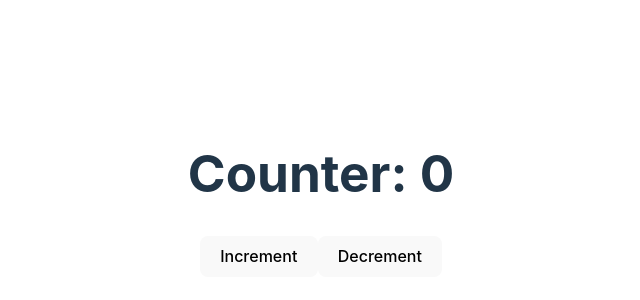
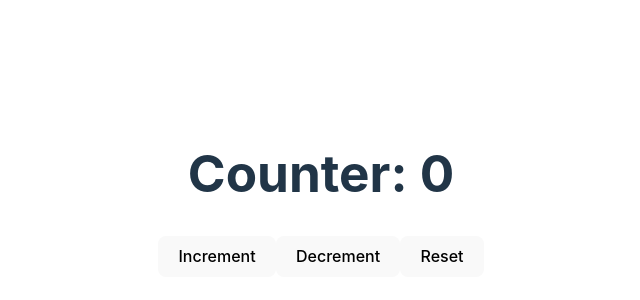
Before and after one commit to cesenro2801/Stock_sense, a React (Vite) app: page / in a window 1280 px wide. Shown: the part 206-506 px from the top of the page, without its empty margins (319-959 px from the left). Built offline with nearby package versions, Linux system fonts and the light colour scheme.

Commit message:
some change

```diff
--- a/src/App.jsx
+++ b/src/App.jsx
@@ -12,6 +12,7 @@ function App() {
         <h1>Counter: {count}</h1>
         <button onClick={() => setCount(count + 1)}>Increment</button>
         <button onClick={() => setCount(count - 1)}>Decrement</button>
+        <button onClick={() => setCount(0)}>Reset</button>
       </AuthContextProvider>
     </>
   )
```
